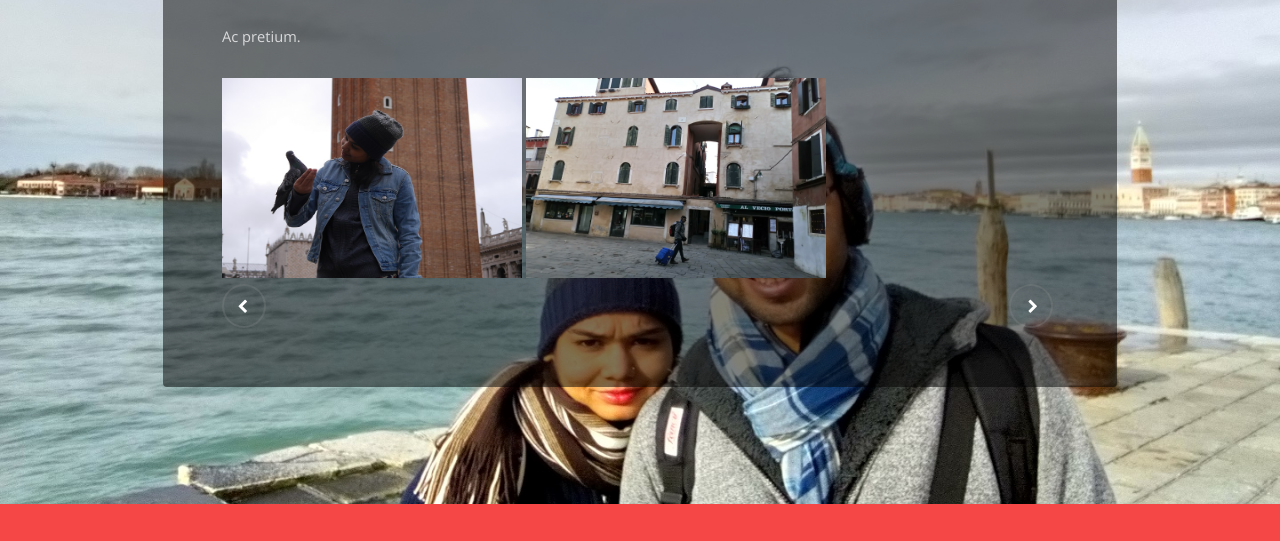
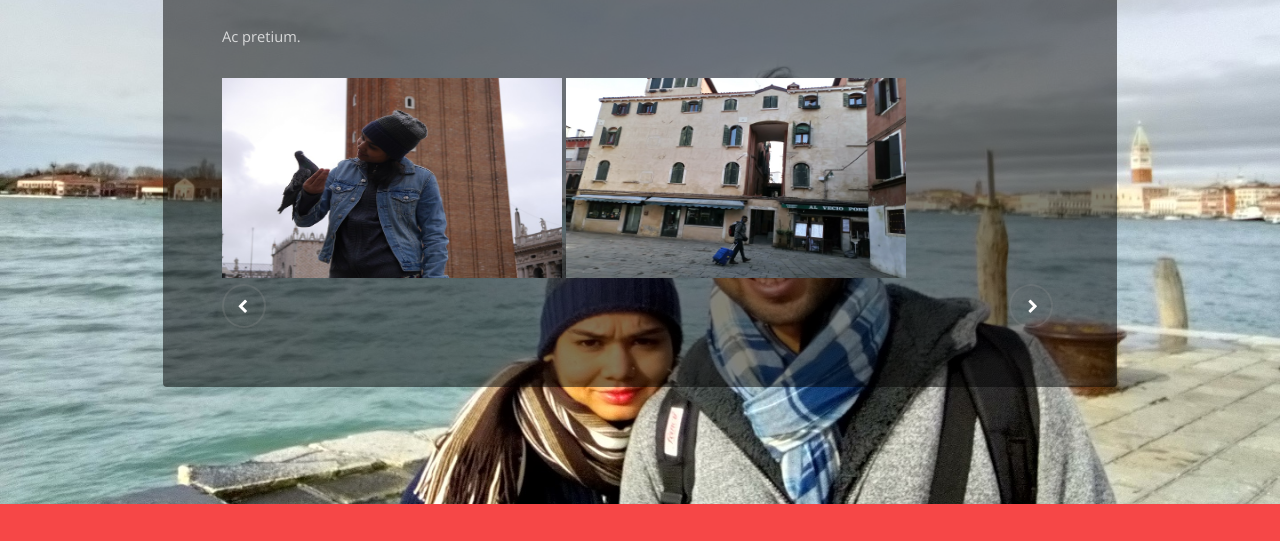
Before and after one commit to crbothe/home, a plain HTML site: page generic2.html in a window 1280 px wide. Shown: the part 259-800 px from the top of the page. Drawn offline with nearby package versions, Linux system fonts and the light colour scheme.

Commit message:
Update generic2.html

```diff
--- a/generic2.html
+++ b/generic2.html
@@ -44,8 +44,8 @@
 						</header>
 						<div class="content">
 							<p>Ac pretium.</p>
-							<img src="images/banner3.JPG" alt="Girl in a jacket" width="300" height="200">
-							<img src="images/banner4.JPG" alt="Girl in a jacket" width="300" height="200">
+							<img src="images/banner3.JPG" alt="Img1" width="340" height="200">
+							<img src="images/banner4.JPG" alt="Img2" width="340" height="200">
 						</div>
 						<footer>
 							<ul class="actions">
```
